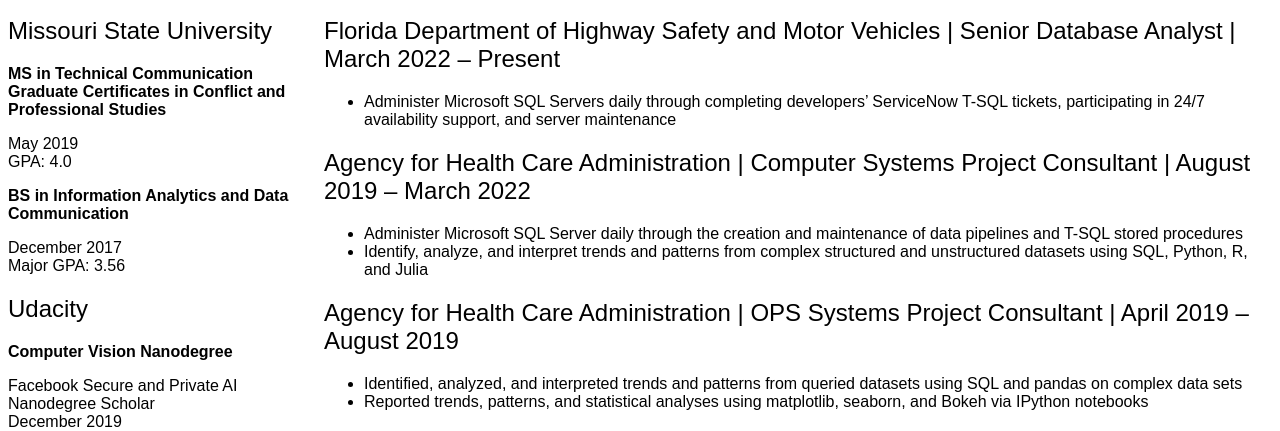
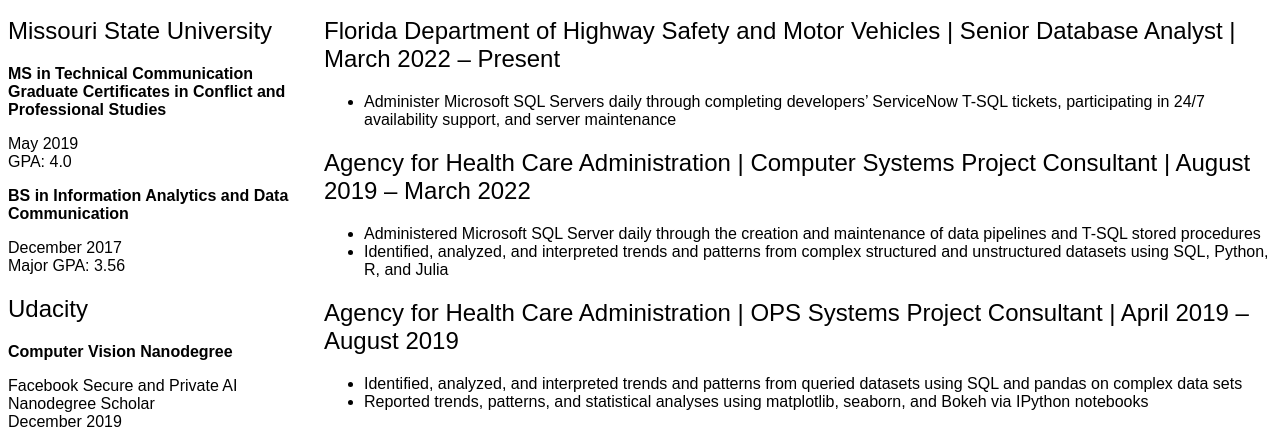
Before and after one commit to madisonestabrook/madisonestabrook.github.io, a Flask app: page / in a window 1280 px wide. Shown: the part 674-1105 px from the top of the page. Run offline with Flask 3, Linux system fonts and the light colour scheme; data that the repository does not hold is empty; parts of the project's set-up code (start-up, migrations or seed data) failed here and were passed over.

Commit message:
Made AHCA past tense - hello Highway Safety

```diff
--- a/templates/index.html
+++ b/templates/index.html
@@ -53,10 +53,10 @@
         <h2>Agency for Health Care Administration | Computer Systems Project Consultant | August 2019 – March 2022</h2>
         <ul>
             <li>
-                Administer Microsoft SQL Server daily through the creation and maintenance of data pipelines and T-SQL stored procedures
+                Administered Microsoft SQL Server daily through the creation and maintenance of data pipelines and T-SQL stored procedures
             </li>
             <li>
-                Identify, analyze, and interpret trends and patterns from complex structured and unstructured datasets using SQL, Python, R, and Julia
+                Identified, analyzed, and interpreted trends and patterns from complex structured and unstructured datasets using SQL, Python, R, and Julia
             </li>
         </ul>
         <h2>Agency for Health Care Administration | OPS Systems Project Consultant | April 2019 – August 2019</h2>
```
